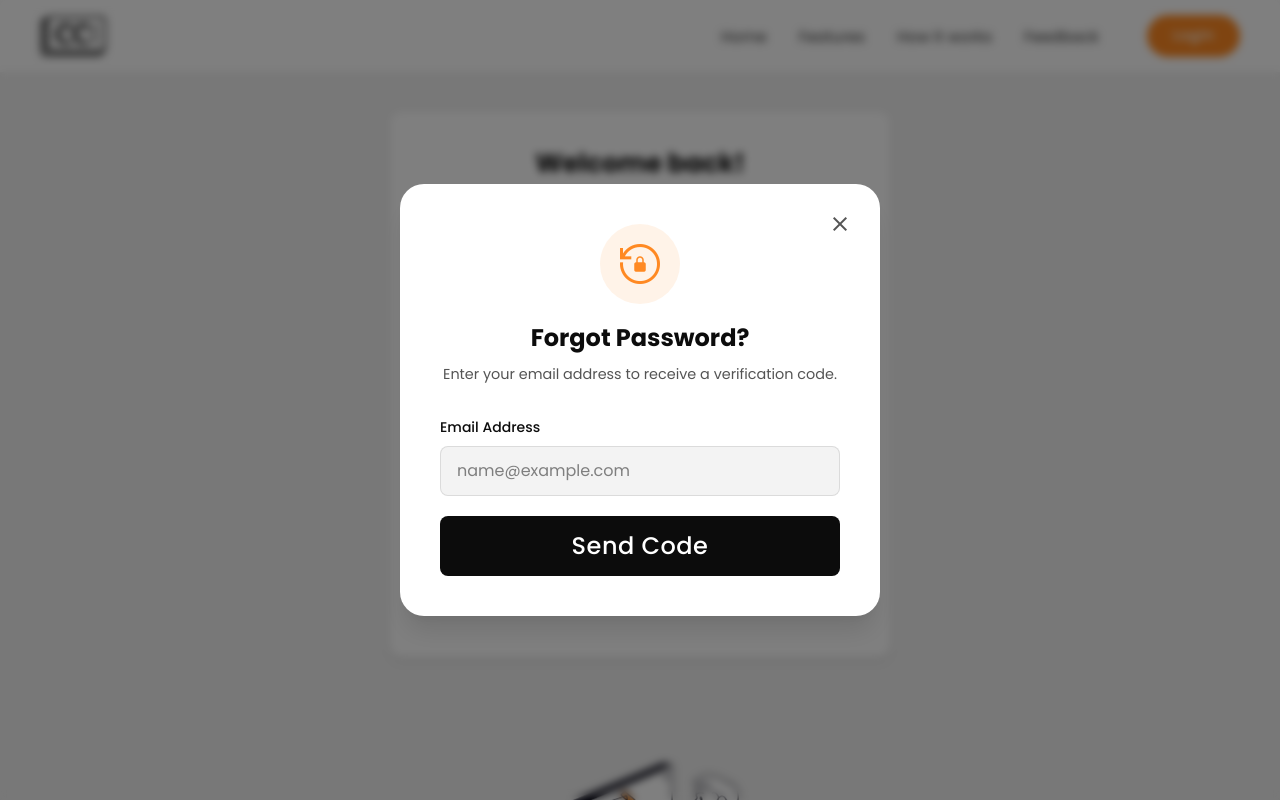
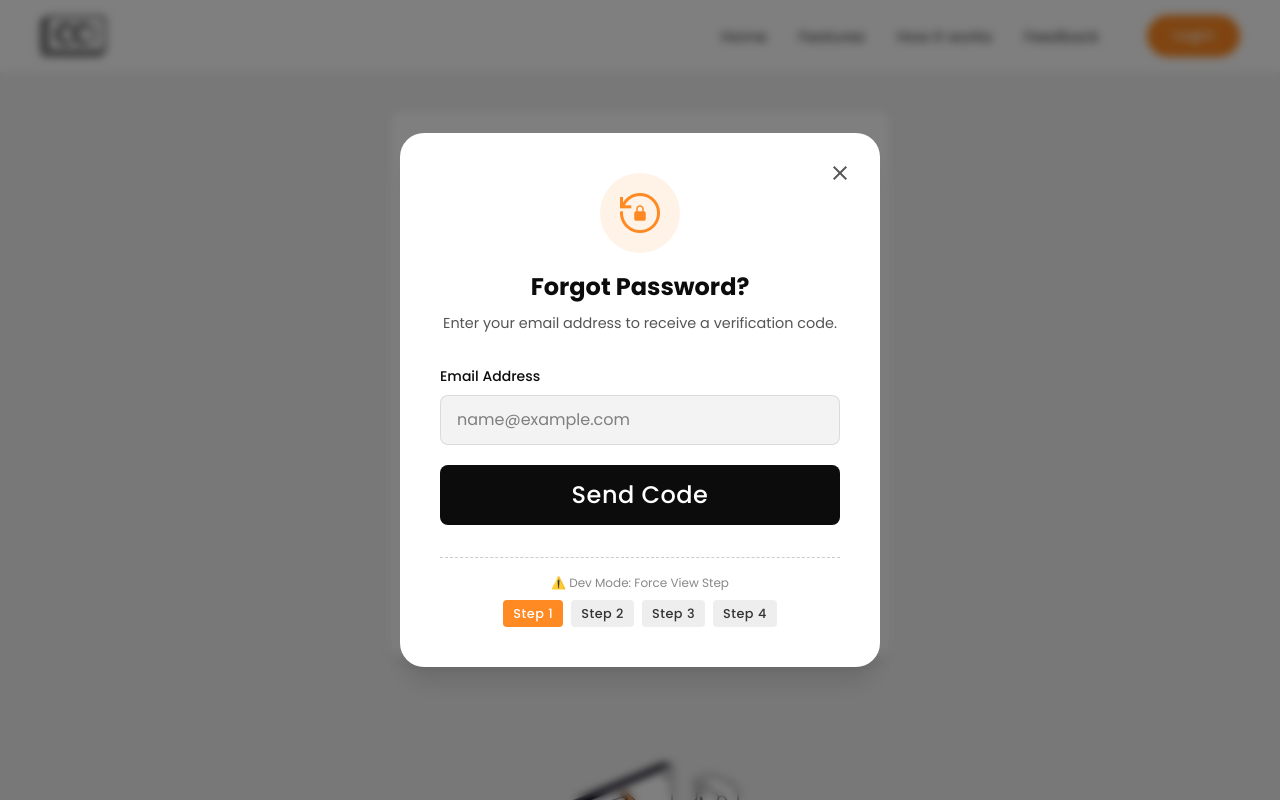
Before and after one commit to cinedalida/CareerCove-frontend, a React (Vite) app in the folder my-app/: page /login in a window 1280 px wide. Both pictures are taken after a click on the button "Forgot Password?". Shown: the top 800 px of the page. Built offline with nearby package versions, Linux system fonts and the light colour scheme.

Commit message:
To be deleted: FP: dev force view

```diff
--- a/my-app/src/components/PageLayout/ForgotPassword.jsx
+++ b/my-app/src/components/PageLayout/ForgotPassword.jsx
@@ -19,65 +19,40 @@ export default function ForgotPassword({ isOpen, onClose }) {
 
   if (!isOpen) return null;
 
+  // --- Handlers ---
+
   const handleClose = () => {
-    // Reset state when closing
-    setStep(1);
-    setEmail("");
-    setOtp("");
-    setPassword("");
-    setConfirmPassword("");
+    setStep(1); // Reset to step 1 when closing
     setError("");
     onClose();
   };
 
   const handleSendCode = (e) => {
     e.preventDefault();
-    setError("");
-    if (!email.includes("@")) {
-      setError("Please enter a valid email address.");
-      return;
-    }
-
+    // Validation logic skipped for visualization if you use the Dev buttons below
     setIsLoading(true);
-    // Simulate API call
     setTimeout(() => {
       setIsLoading(false);
       setStep(2);
-    }, 1500);
+    }, 1000);
   };
 
   const handleVerifyCode = (e) => {
     e.preventDefault();
-    setError("");
-    if (otp.length < 4) {
-      setError("Please enter a valid verification code.");
-      return;
-    }
-
     setIsLoading(true);
     setTimeout(() => {
       setIsLoading(false);
       setStep(3);
-    }, 1500);
+    }, 1000);
   };
 
   const handleResetPassword = (e) => {
     e.preventDefault();
-    setError("");
-    if (password.length < 6) {
-      setError("Password must be at least 6 characters.");
-      return;
-    }
-    if (password !== confirmPassword) {
-      setError("Passwords do not match.");
-      return;
-    }
-
     setIsLoading(true);
     setTimeout(() => {
       setIsLoading(false);
       setStep(4);
-    }, 1500);
+    }, 1000);
   };
 
   return (
@@ -134,12 +109,12 @@ export default function ForgotPassword({ isOpen, onClose }) {
               </span>
               <h2>Check your inbox</h2>
               <p>
-                We sent a verification code to <strong>{email}</strong>.
+                We sent a verification code to{" "}
+                <strong>{email || "your email"}</strong>.
               </p>
             </div>
 
             <form onSubmit={handleVerifyCode} className="fp-form">
-              {error && <div className="fp-error">{error}</div>}
               <div className="fp-input-group">
                 <label>Verification Code</label>
                 <Input
@@ -185,7 +160,6 @@ export default function ForgotPassword({ isOpen, onClose }) {
             </div>
 
             <form onSubmit={handleResetPassword} className="fp-form">
-              {error && <div className="fp-error">{error}</div>}
               <div className="fp-input-group">
                 <label>New Password</label>
                 <Input
@@ -229,7 +203,6 @@ export default function ForgotPassword({ isOpen, onClose }) {
               Your password has been successfully updated. You can now log in
               with your new credentials.
             </p>
-
             <Button
               type="button"
               variant="primary"
@@ -240,6 +213,54 @@ export default function ForgotPassword({ isOpen, onClose }) {
             </Button>
           </div>
         )}
+
+        {/* ======================================================== */}
+        {/* TEMPORARY DEV TOOLS: Click buttons to jump between steps */}
+        {/* ======================================================== */}
+        <div
+          style={{
+            marginTop: "2rem",
+            paddingTop: "1rem",
+            borderTop: "1px dashed #ccc",
+            display: "flex",
+            flexDirection: "column",
+            gap: "0.5rem",
+          }}
+        >
+          <p
+            style={{
+              fontSize: "0.75rem",
+              color: "#888",
+              textAlign: "center",
+              margin: 0,
+            }}
+          >
+            ⚠️ Dev Mode: Force View Step
+          </p>
+          <div
+            style={{ display: "flex", gap: "0.5rem", justifyContent: "center" }}
+          >
+            {[1, 2, 3, 4].map((num) => (
+              <button
+                key={num}
+                type="button"
+                onClick={() => setStep(num)}
+                style={{
+                  padding: "4px 10px",
+                  background:
+                    step === num ? "var(--color-brand-primary)" : "#eee",
+                  color: step === num ? "white" : "#333",
+                  border: "none",
+                  borderRadius: "4px",
+                  cursor: "pointer",
+                  fontSize: "0.8rem",
+                }}
+              >
+                Step {num}
+              </button>
+            ))}
+          </div>
+        </div>
       </div>
     </div>
   );
```
